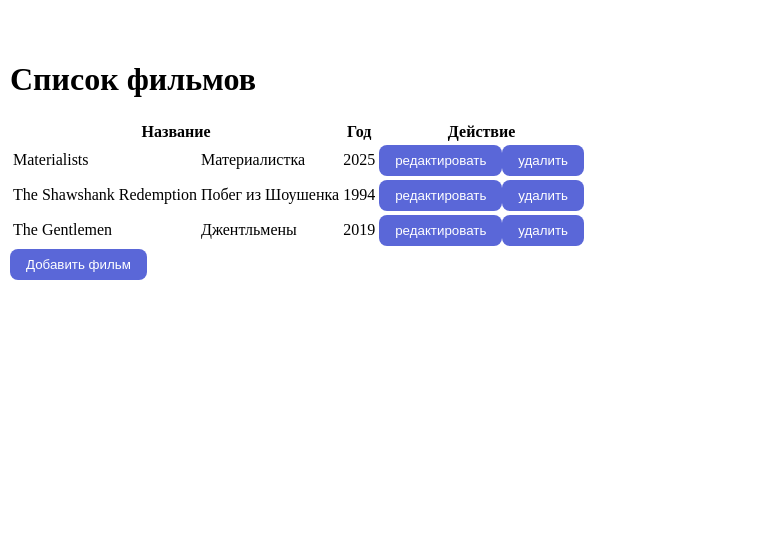
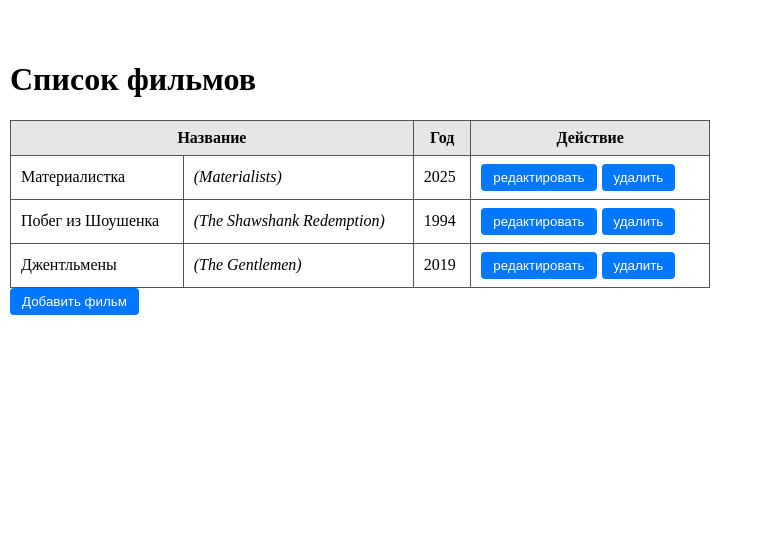
Before and after one commit to slu9/web-back-labs, a Flask app: page /lab7/ in a window 1280 px wide. Shown: the part 76-631 px from the top of the page, without its empty margins (0-763 px from the left). Run offline with Flask 3, Linux system fonts and the light colour scheme.

Commit message:
Самостоятельные задания

```diff
--- a/lab7.py
+++ b/lab7.py
@@ -53,6 +53,14 @@ def get_film(id):
 @lab7.route('/lab7/rest-api/films/', methods=['POST'])
 def add_film():
     new_film = request.get_json()
+
+    title_ru = (new_film.get('title_ru') or '').strip()
+    title = (new_film.get('title') or '').strip()
+    if title_ru and not title:
+        title = title_ru
+    new_film['title_ru'] = title_ru
+    new_film['title'] = title
+
     if not new_film.get('description'):
         return jsonify({'description': 'Заполните описание'}), 400
 
@@ -67,6 +75,15 @@ def update_film(id):
 
     film = request.get_json()
 
+    title_ru = (film.get('title_ru') or '').strip()
+    title = (film.get('title') or '').strip()
+
+    if title_ru and not title:
+        title = title_ru
+
+    film['title_ru'] = title_ru
+    film['title'] = title
+
     if not film.get('description'):
         return jsonify({'description': 'Заполните описание'}), 400
 
--- a/static/lab7/main.js
+++ b/static/lab7/main.js
@@ -95,8 +95,13 @@ function fillFilmList() {
                 let tdYear = document.createElement('td');
                 let tdActions = document.createElement('td');
 
-                tdTitle.innerText = films[i].title == films[i].title_ru ? '' : films[i].title;
-                tdTitleRus.innerText = films[i].title_ru;
+                tdTitle.innerText = films[i].title_ru;
+                let original = films[i].title || "";
+                if (original && original !== films[i].title_ru) {
+                    tdTitleRus.innerHTML = `<i>(${original})</i>`;
+                } else {
+                    tdTitleRus.innerHTML = "";
+                }
                 tdYear.innerText = films[i].year;
 
                 let editButton = document.createElement('button');
--- a/templates/lab7/index.html
+++ b/templates/lab7/index.html
@@ -7,18 +7,52 @@
 <style>
 .modal {
     display: none;
-    z-index: 100;
-    box-shadow: 3px 3px 5px black;
+    position: fixed;
+    top: 20%;
+    left: 50%;
+    transform: translateX(-50%);
+    width: 420px;
     background: white;
-    width: 400px;
-    left: 50%;
-    top: 220px;
-    margin-left: -200px;
-    position: absolute;
     padding: 20px;
+    border-radius: 10px;
+    box-shadow: 0 0 15px rgba(0,0,0,0.4);
 }
 .error-message {
     color: red;
+}
+table {
+    border-collapse: collapse;
+    width: 700px;
+    margin-top: 20px;
+}
+
+table th, table td {
+    border: 1px solid #555;
+    padding: 8px 10px;
+}
+
+table th {
+    background: #e6e6e6;
+}
+button {
+    padding: 6px 12px;
+    margin-right: 5px;
+    border: none;
+    background: #0077ff;
+    color: white;
+    border-radius: 4px;
+    cursor: pointer;
+}
+
+button:hover {
+    background: #005fcc;
+}
+
+button.delete {
+    background: #cc2f2f;
+}
+button.delete:hover {
+    background: #a32020;
 }
 </style>
 {% endblock %}
```
